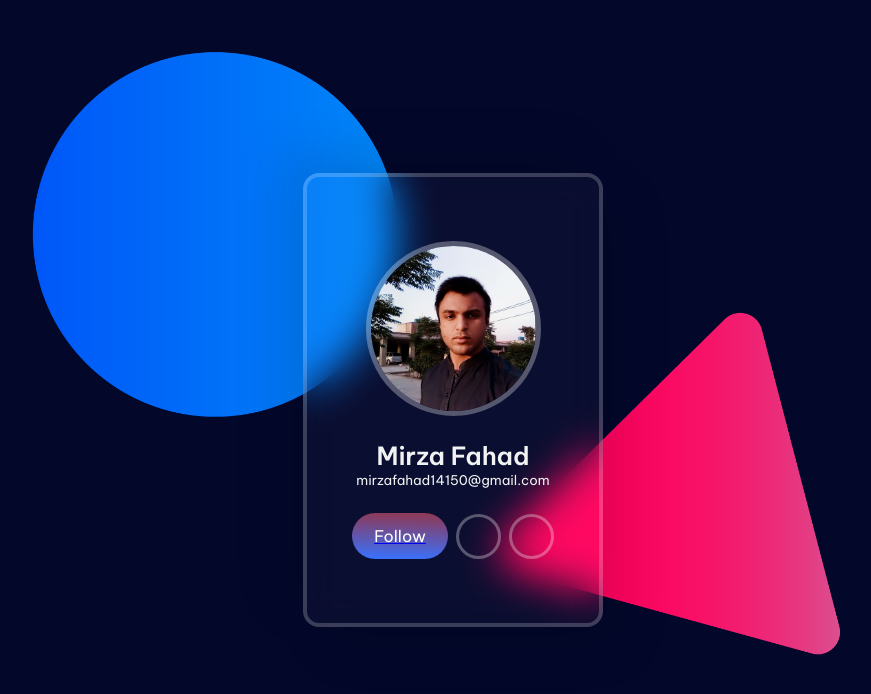
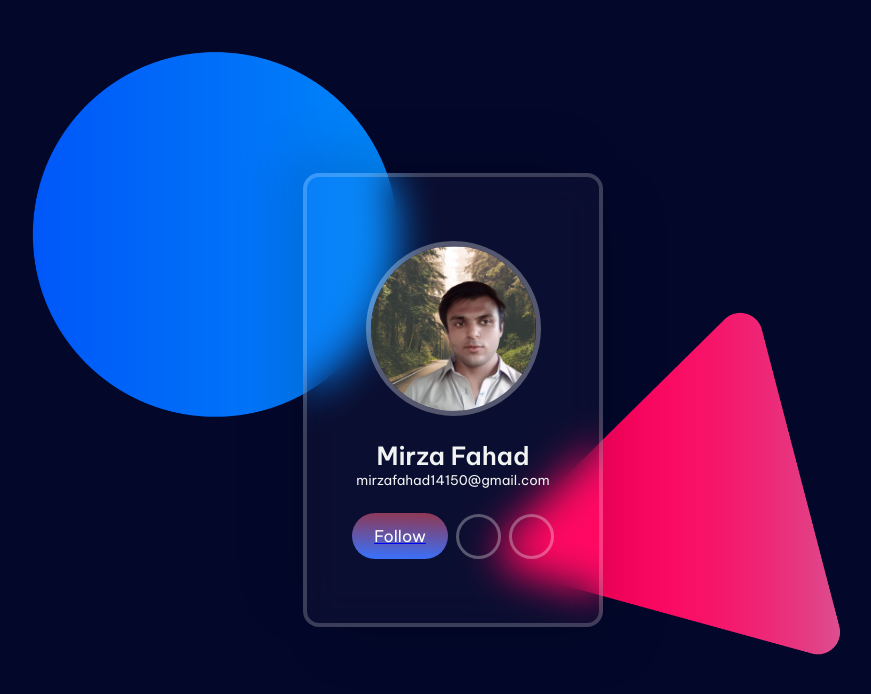
Before and after one commit to fahadmirfa/Glassmophism_Profile_Card-, a plain HTML site: page index.html in a window 1280 px wide. Shown: the whole page, without its empty margins (187-1058 px from the left). Drawn offline with Linux system fonts and the light colour scheme; some icons are missing.

Commit message:
Update index.html

```diff
--- a/index.html
+++ b/index.html
@@ -19,7 +19,7 @@
 <body>
   <div class="card">
     <div class="imgBx">
-      <img src="./profile.jpg" alt="" />
+      <img src="./1648898034150.jpg" alt="" />
     </div>
     <h2 class="profile-name">Mirza Fahad</h2>
     <small class="user-handle">mirzafahad14150@gmail.com</small>
```
